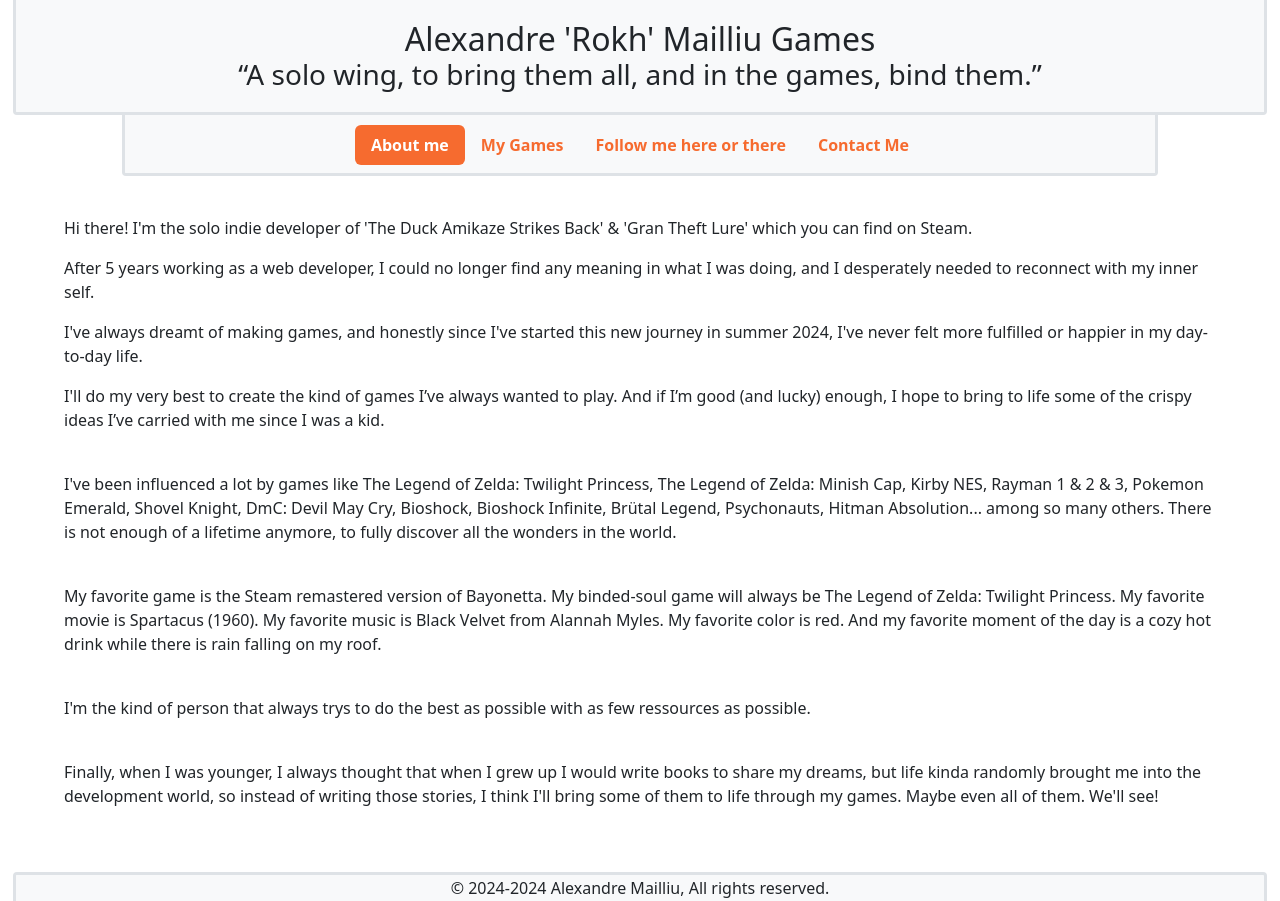
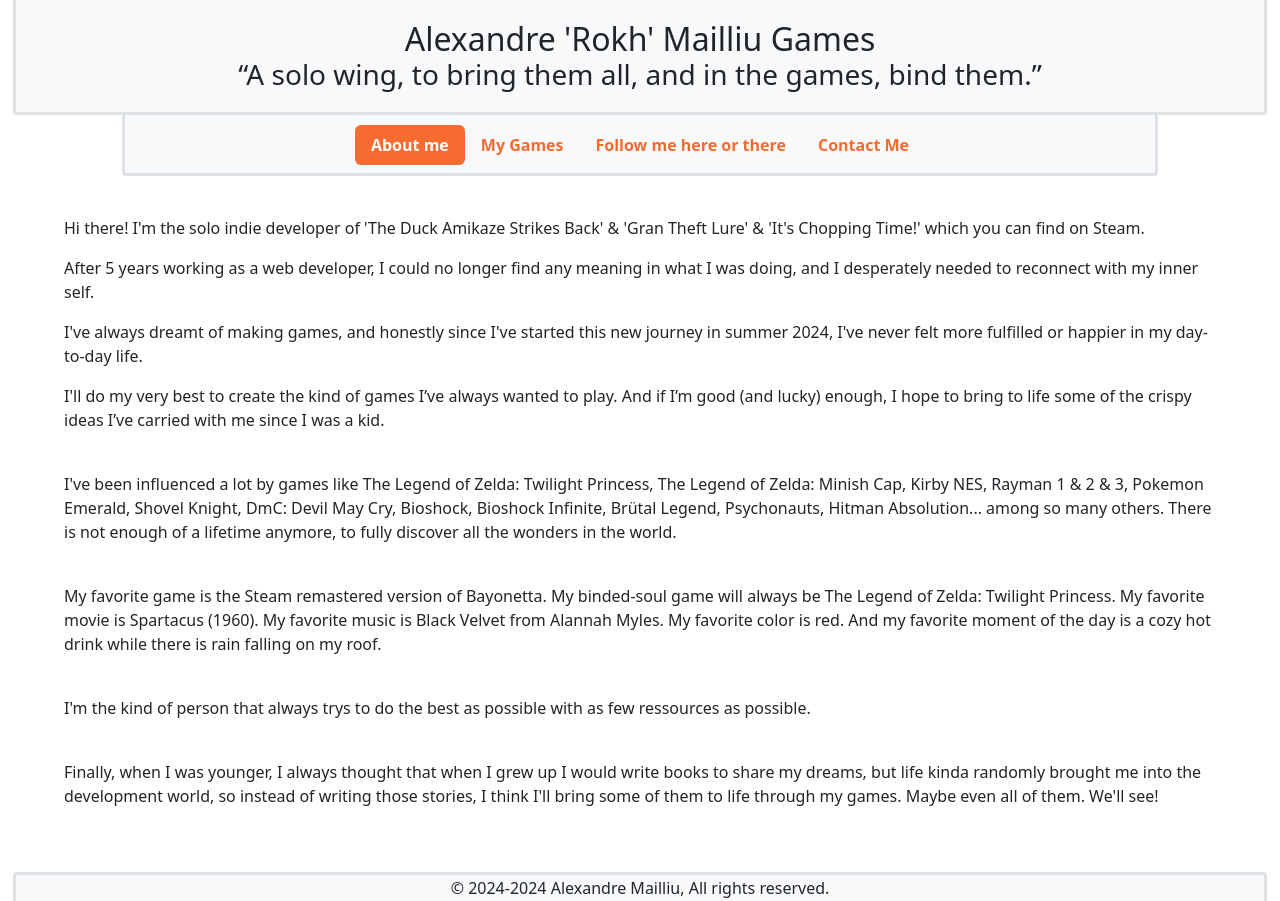
Before and after one commit to Siliver4/Siliver4.github.io, a Vue app: page /alexandre-rokh-mailliu-games/my-games in a window 1280 px wide. Both pictures are taken after a click on the tab "About me". Built offline with nearby package versions, Linux system fonts and the light colour scheme.

Commit message:
add twitch & youtube link for its chopping time

```diff
--- a/public/assets/alexandre-rokh-mailliu-games/armg-data.json
+++ b/public/assets/alexandre-rokh-mailliu-games/armg-data.json
@@ -6,8 +6,8 @@
     "button_list": [
       { "enum_button": "PRESSKIT", "url": "https://drive.google.com/drive/folders/1b3jiS61PalFfiT2WorfGD8OFWSni3vbu?usp=sharing" },
       { "enum_button": "COMPLETE_CREDIT", "url": "https://drive.google.com/drive/folders/1b3jiS61PalFfiT2WorfGD8OFWSni3vbu?usp=sharing" },
-      { "enum_button": "YOUTUBE_CONTENT", "url": "" },
-      { "enum_button": "TWITCH_CONTENT", "url": "" },
+      { "enum_button": "YOUTUBE_CONTENT", "url": "https://www.youtube.com/channel/UCMmTzQmrsBUl2qVrHbH0YNA/home" },
+      { "enum_button": "TWITCH_CONTENT", "url": "https://www.twitch.tv/directory/category/its-chopping-time" },
       { "enum_button": "BUY_ON_STEAM", "url": "https://store.steampowered.com/app/4272270/Its_Chopping_Time/" },
       { "enum_button": "DEMO_ON_ITCHIO", "url": "https://alexandre-rokh-mailliu.itch.io/its-chopping-time-demo" }
     ]
--- a/src/components/pages/alexandre-rokh-mailliu-games/armg-homepage-about-me.vue
+++ b/src/components/pages/alexandre-rokh-mailliu-games/armg-homepage-about-me.vue
@@ -6,7 +6,10 @@
 
       <div class="mt-3">
         <br />
-        <p>Hi there! I'm the solo indie developer of 'The Duck Amikaze Strikes Back' & 'Gran Theft Lure' which you can find on Steam.</p>
+        <p>
+          Hi there! I'm the solo indie developer of 'The Duck Amikaze Strikes Back' & 'Gran Theft Lure' & 'It's Chopping Time!' which you can find
+          on Steam.
+        </p>
         <p>
           After 5 years working as a web developer, I could no longer find any meaning in what I was doing, and I desperately needed to reconnect
           with my inner self.
```
